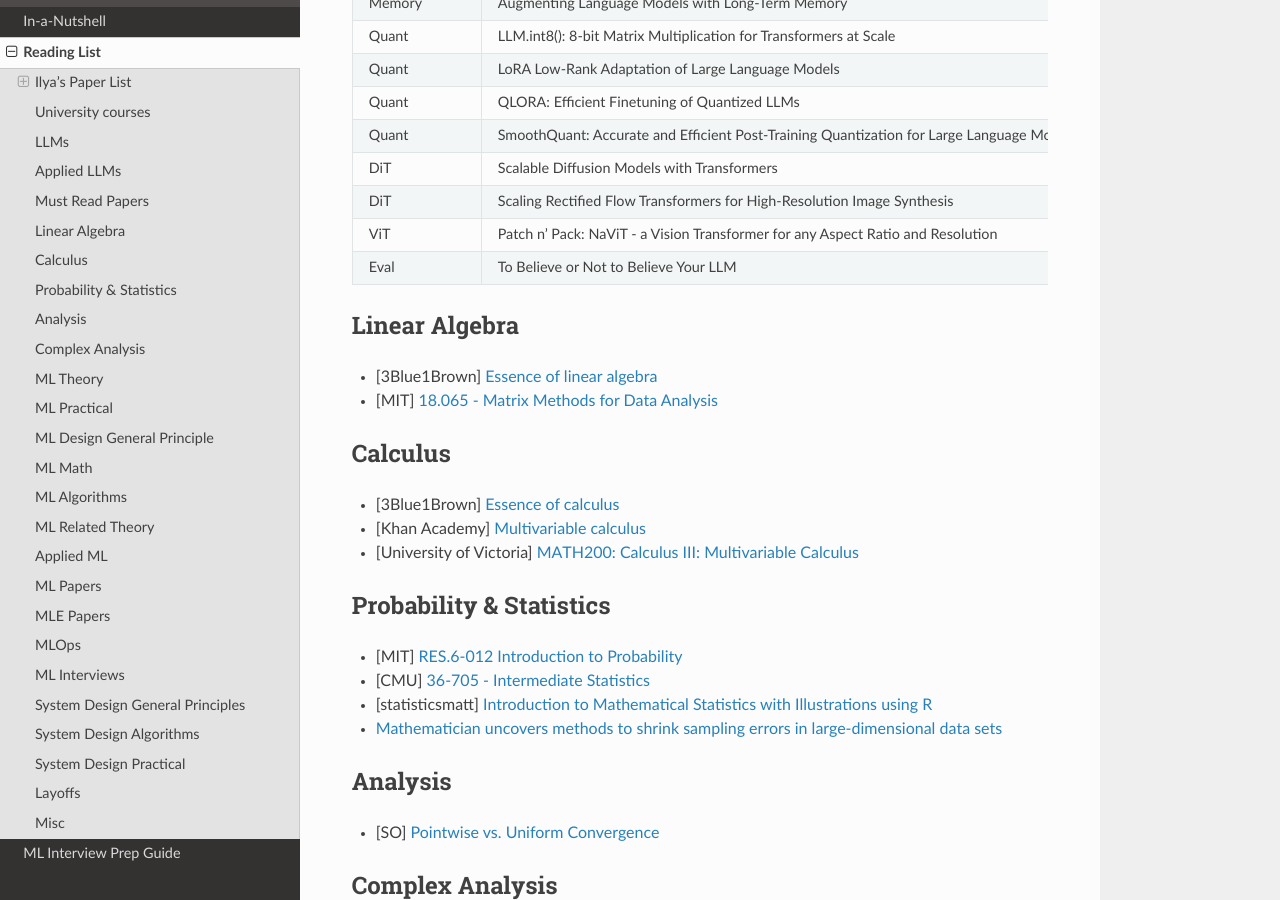
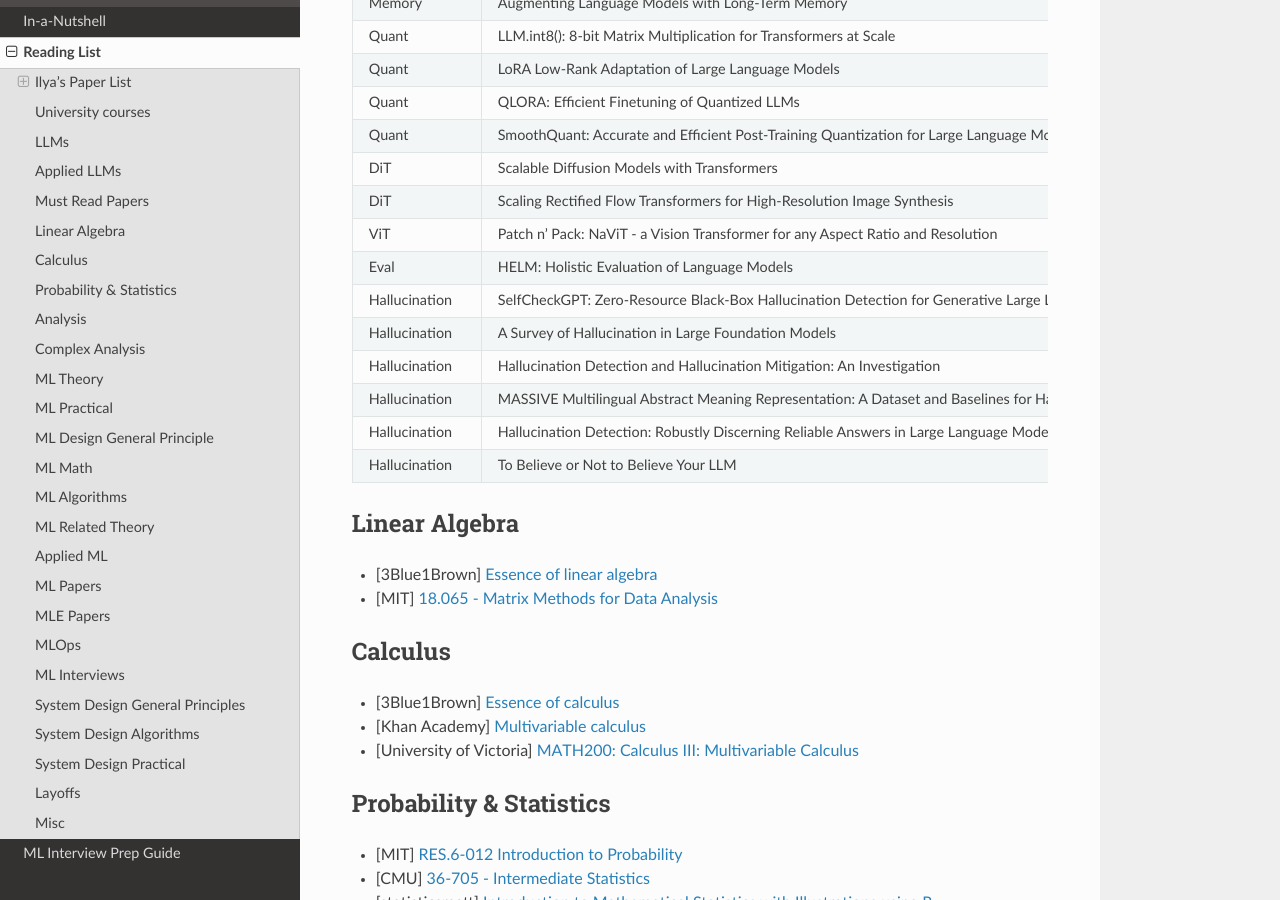
Before and after one commit to uselesstechjunks/leetcode, a Sphinx documentation site: the page built from docs/source/readlist.rst, in a window 1280 px wide and 900 px high, scrolled down 4800 px. Built offline with Sphinx 7.4.7 and the Read the Docs theme 2.0.0, drawn with Linux system fonts in a browser that asks for light colours.

Commit message:
Update readlist.rst (#277)

```diff
--- a/docs/source/readlist.rst
+++ b/docs/source/readlist.rst
@@ -182,7 +182,13 @@ Must Read Papers
 		DiT, Scalable Diffusion Models with Transformers
 		DiT, Scaling Rectified Flow Transformers for High-Resolution Image Synthesis
 		ViT, Patch n' Pack: NaViT - a Vision Transformer for any Aspect Ratio and Resolution
-		Eval, To Believe or Not to Believe Your LLM
+		Eval, HELM: Holistic Evaluation of Language Models
+		Hallucination, SelfCheckGPT: Zero-Resource Black-Box Hallucination Detection for Generative Large Language Models
+		Hallucination, A Survey of Hallucination in Large Foundation Models
+		Hallucination, Hallucination Detection and Hallucination Mitigation: An Investigation
+		Hallucination, MASSIVE Multilingual Abstract Meaning Representation: A Dataset and Baselines for Hallucination Detection
+		Hallucination, Hallucination Detection: Robustly Discerning Reliable Answers in Large Language Models
+		Hallucination, To Believe or Not to Believe Your LLM
 
 ******************************************************************************************
 Linear Algebra
```
